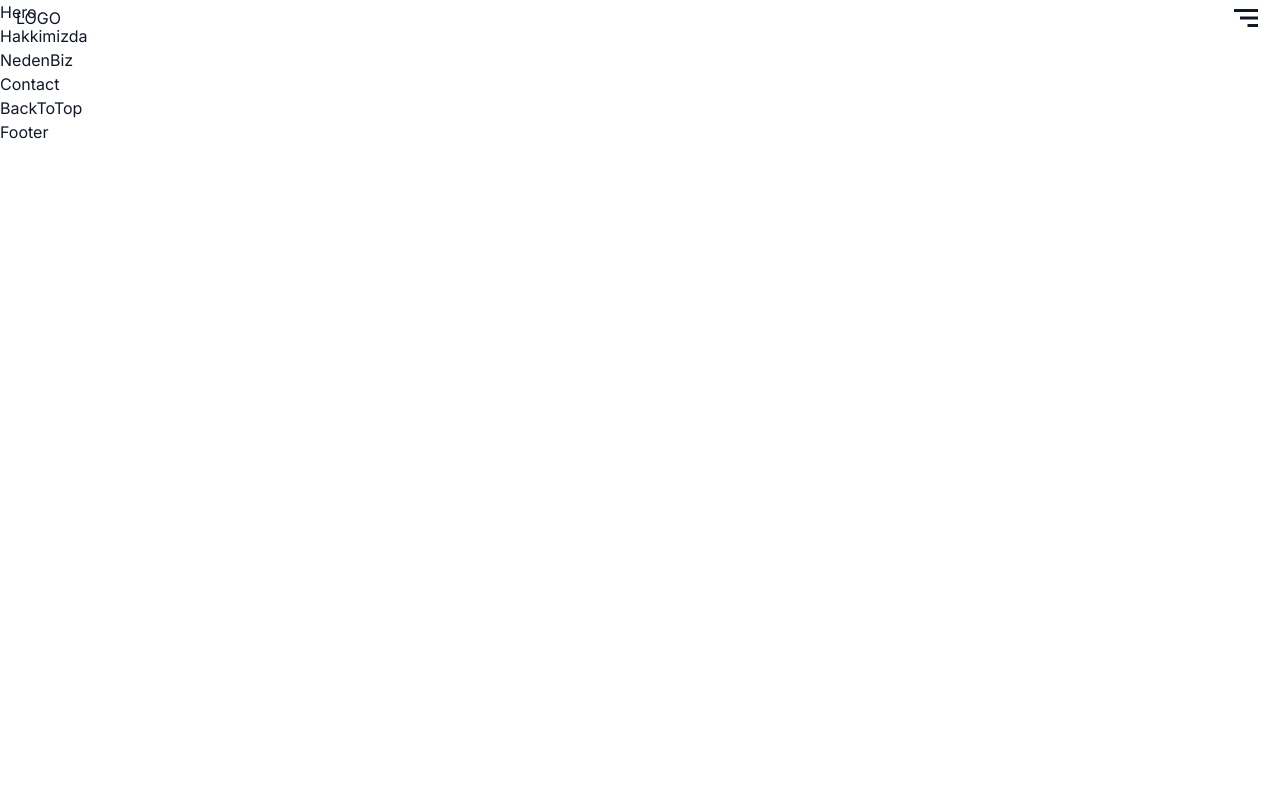
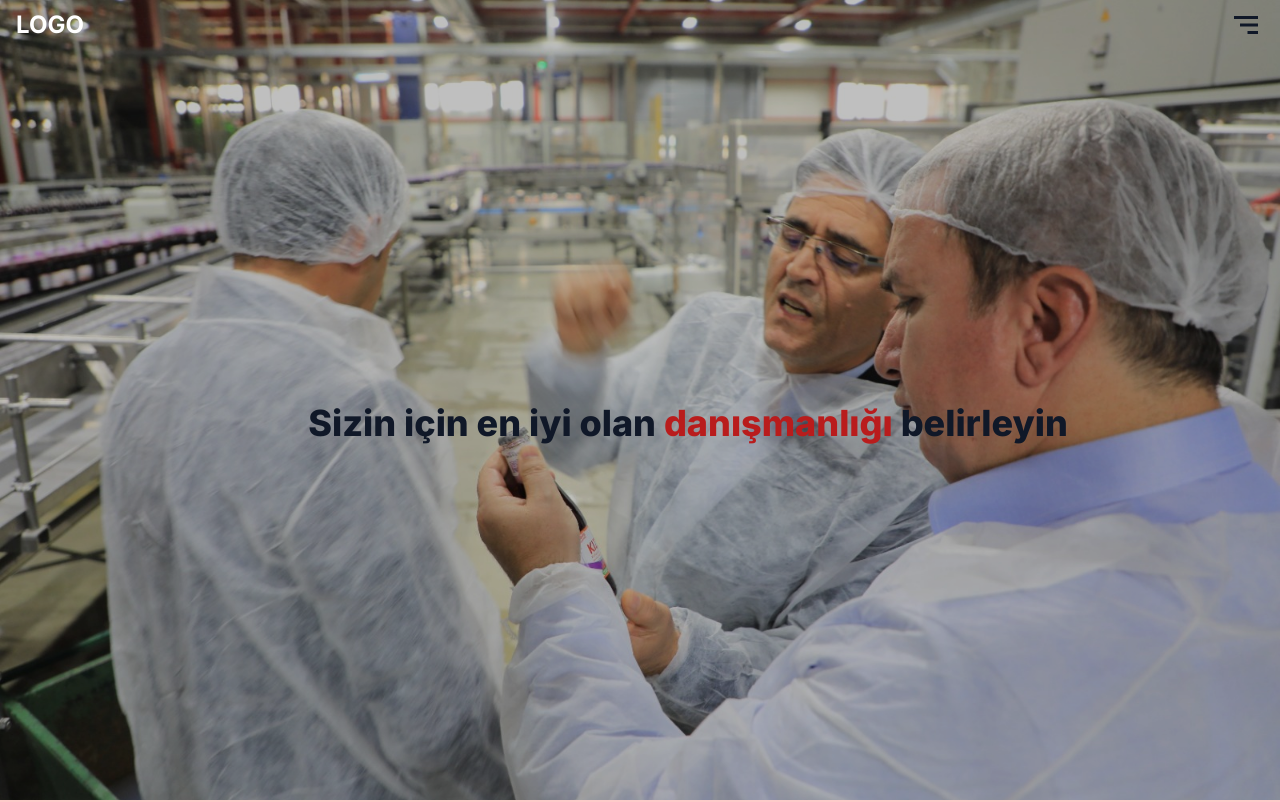
Before and after one commit to tutusjr/Consultancy, a Next.js app: page / in a window 1280 px wide. Shown: the top 802 px of the page. Built offline with nearby package versions, Linux system fonts and the light colour scheme.

Commit message:
hero done

```diff
--- a/src/app/components/Contact.js
+++ b/src/app/components/Contact.js
@@ -1,6 +1,8 @@
 
 export default function Contact() {
   return (
-    <div>Contact</div>
+    <div id="contact" className="h-screen bg-blue-200">
+      Contact
+      </div>
   )
 }
--- a/src/app/components/Footer.js
+++ b/src/app/components/Footer.js
@@ -1,6 +1,6 @@
 
 export default function Footer() {
   return (
-    <div>Footer</div>
+    <div id="footer" className="h-screen bg-yellow-200">Footer</div>
   )
 }
--- a/src/app/components/Hakkimizda.js
+++ b/src/app/components/Hakkimizda.js
@@ -2,6 +2,6 @@
 
 export default function Hakkimizda() {
   return (
-    <div>Hakkimizda</div>
+    <div id="hakkimizda" className="h-screen bg-red-200">Hakkimizda</div>
   )
 }
--- a/src/app/components/Header.js
+++ b/src/app/components/Header.js
@@ -36,18 +36,17 @@ export default function Header() {
   return (
     <header
       className={`${
-        header ? "bg-body shadow-lg py-2" : "bg-transparent"
-      } fixed w-full max-w-[1920px] mx-auto z-[20] transition-all duration-300`}
+        header ? "bg-white shadow-sm py-2" : "bg-transparent"
+      } fixed w-full mx-auto z-[20] transition-all duration-300`}
     >
-      <div className="xl:container mx-auto flex flex-col xl:flex-row xl:items-center xl:justify-between">
+      <div className="xl:container  mx-auto flex flex-col xl:flex-row xl:items-center xl:justify-between">
         <div className="flex justify-between items-center px-4">
           {/* logo */}
           <Link
             to="home"
-            spy={true}
             smooth={desktopMode}
             duration={500}
-            className="cursor-pointer"
+            className={`${window.scrollY > 0 ? 'text-black' : 'text-white'} text-2xl font-bold cursor-pointer flex items-center h-[50px]`}
           >
             LOGO
           </Link>
@@ -64,19 +63,19 @@ export default function Header() {
           </div>
         </div>
         {/* nav */}
-        <nav className={`${nav ? 'max-h-max py-8 px-4 xl:py-0 xl:px-0' : 'max-h-0 xl:max-h-max'} flex flex-col w-full bg-white gap-y-6 overflow-hidden font-bold xl:font-medium xl:flex-row xl:w-max xl:gap-x-8 xl:h-max xl:bg-transparent xl:pb-0 transition-all duration-150 text-center`}>
+        <nav className={`${nav ? 'max-h-max items-center py-8 px-4 xl:py-0 xl:px-0' : 'max-h-0  xl:max-h-max'} flex flex-col w-full bg-white/50 gap-y-6 overflow-hidden font-bold xl:font-medium xl:flex-row xl:w-max xl:gap-x-8 xl:h-max xl:bg-transparent xl:pb-0 transition-all duration-150 text-center cl:text-left uppercase text-sm xl:text-[15px] xl:normal-case`}>
           <Link
-            className="curser-pointer"
+            className="inline-flex text-center justify-center"
             to="home"
             activeClass="active"
+            spy
             smooth
-            spy
           >
             Home
           </Link>
           <Link
-            className="curser-pointer"
             to="hakkimizda"
+            className="inline-flex text-center w-fit justify-center"
             activeClass="active"
             smooth
             spy
@@ -84,8 +83,7 @@ export default function Header() {
             Hakkımızda
           </Link>
           <Link
-            className="curser-pointer"
-            to="bizeulasin"
+            to="contact"
             activeClass="active"
             smooth
             spy
@@ -93,7 +91,6 @@ export default function Header() {
             Bize Ulaşın
           </Link>
           <Link
-            className="curser-pointer"
             to="link4"
             activeClass="active"
             smooth
--- a/src/app/components/Hero.js
+++ /dev/null
@@ -1,6 +0,0 @@
-
-export default function Hero() {
-  return (
-    <div>Hero</div>
-  )
-}
--- a/src/app/components/NedenBiz.js
+++ b/src/app/components/NedenBiz.js
@@ -1,6 +1,6 @@
 
 export default function NedenBiz() {
   return (
-    <div>NedenBiz</div>
+    <div className="h-screen bg-green-200">NedenBiz</div>
   )
 }
--- /dev/null
+++ b/src/app/components/hero/Hero.js
@@ -0,0 +1,23 @@
+//motion frame
+import { motion } from "framer-motion";
+export default function Hero() {
+  return (
+    <section className="h-screen bg-cyan-200" id="home">
+      <div className="relative w-full flex flex-col xl:flex-row justify-center items-center xl:justify-start h-full">
+        <div className="text-center z-10 absolute xl:max-w-xl xl:text-left ml-24 mt-16 xl:mt-0">
+          <h1
+
+          className="h1">
+            Sizin için en iyi olan{" "}
+            <span className="text-red-700">danışmanlığı</span> belirleyin
+          </h1>
+        </div>
+        <img
+          className="object-cover h-screen max-w-full w-full filter brightness-75"
+          src="assets/images/hero.png"
+          alt="resim"
+        />
+      </div>
+    </section>
+  );
+}
--- a/src/app/globals.css
+++ b/src/app/globals.css
@@ -3,6 +3,9 @@
 @tailwind utilities;
 
 @layer base {
+  a{
+    @apply cursor-pointer
+  }
   body {
     @apply text-primary bg-body;
   }
--- a/src/app/page.js
+++ b/src/app/page.js
@@ -6,18 +6,18 @@ import Contact from "./components/Contact"
 import Copyright from "./components/Copyright"
 import Hakkimizda from "./components/Hakkimizda"
 import BackToTop from "./components/BackToTop"
-import Hero from "./components/Hero"
+import Hero from "./components/hero/Hero"
 
 export default function Home() {
   return (
-    <main className="max-w-[1920px] bg-white mx-auto relative overflow-hidden">
+    <main className="bg-white mx-auto relative overflow-hidden">
       <Header />
       <Hero />
       <Hakkimizda />
       <NedenBiz />
       <Contact />
+      <Footer />
       <BackToTop />
-      <Footer />
       <div className="h-[4000px]"></div>
     </main>
   )
```
Also changed, not shown: public/assets/images/hero.png (added).
